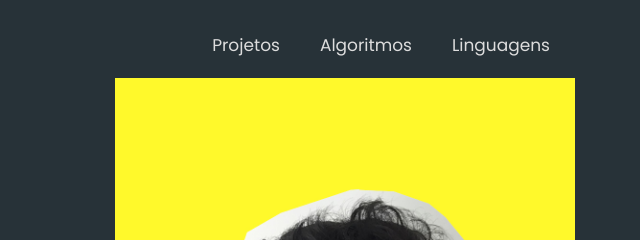
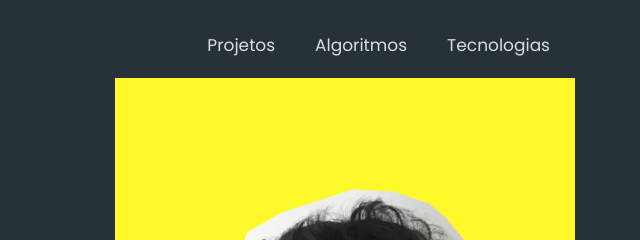
Before and after one commit to KennedyRMenezes/MyPortifolio, a plain HTML site: page index.html in a window 1280 px wide. Shown: the top 240 px of the page, 640-1280 px from the left. Drawn offline with Linux system fonts and the light colour scheme.

Commit message:
little change

```diff
--- a/index.html
+++ b/index.html
@@ -28,7 +28,7 @@
             <a class="nav__link" href="#algs">Algoritmos</a>
           </li>
           <li class="nav__item">
-            <a class="nav__link" href="#section--2">Linguagens</a>
+            <a class="nav__link" href="#section--2">Tecnologias</a>
           </li>
           <!-- <li class="nav__item">
             <a class="nav__link" href="#section--3">Testimonials</a>
```
